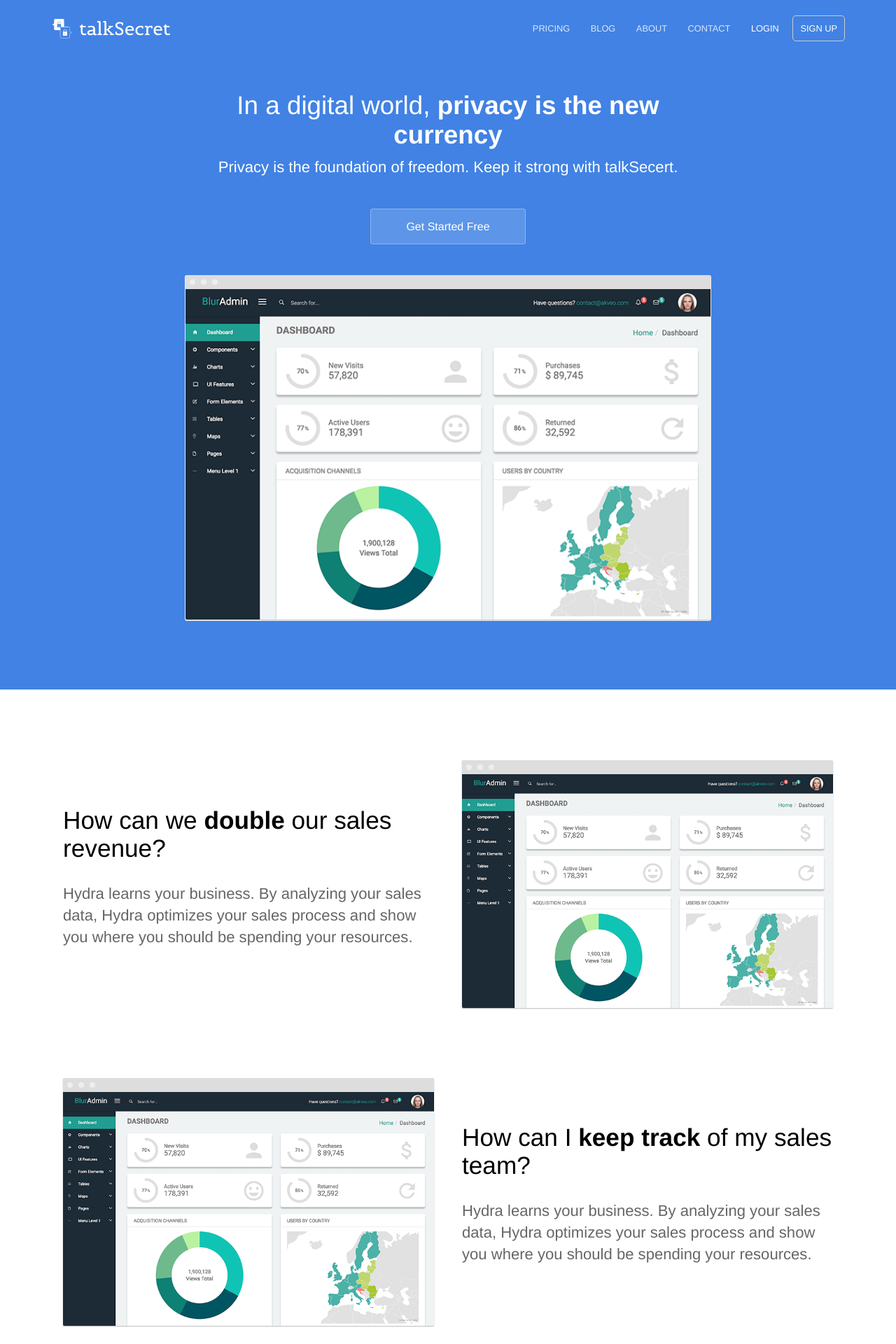
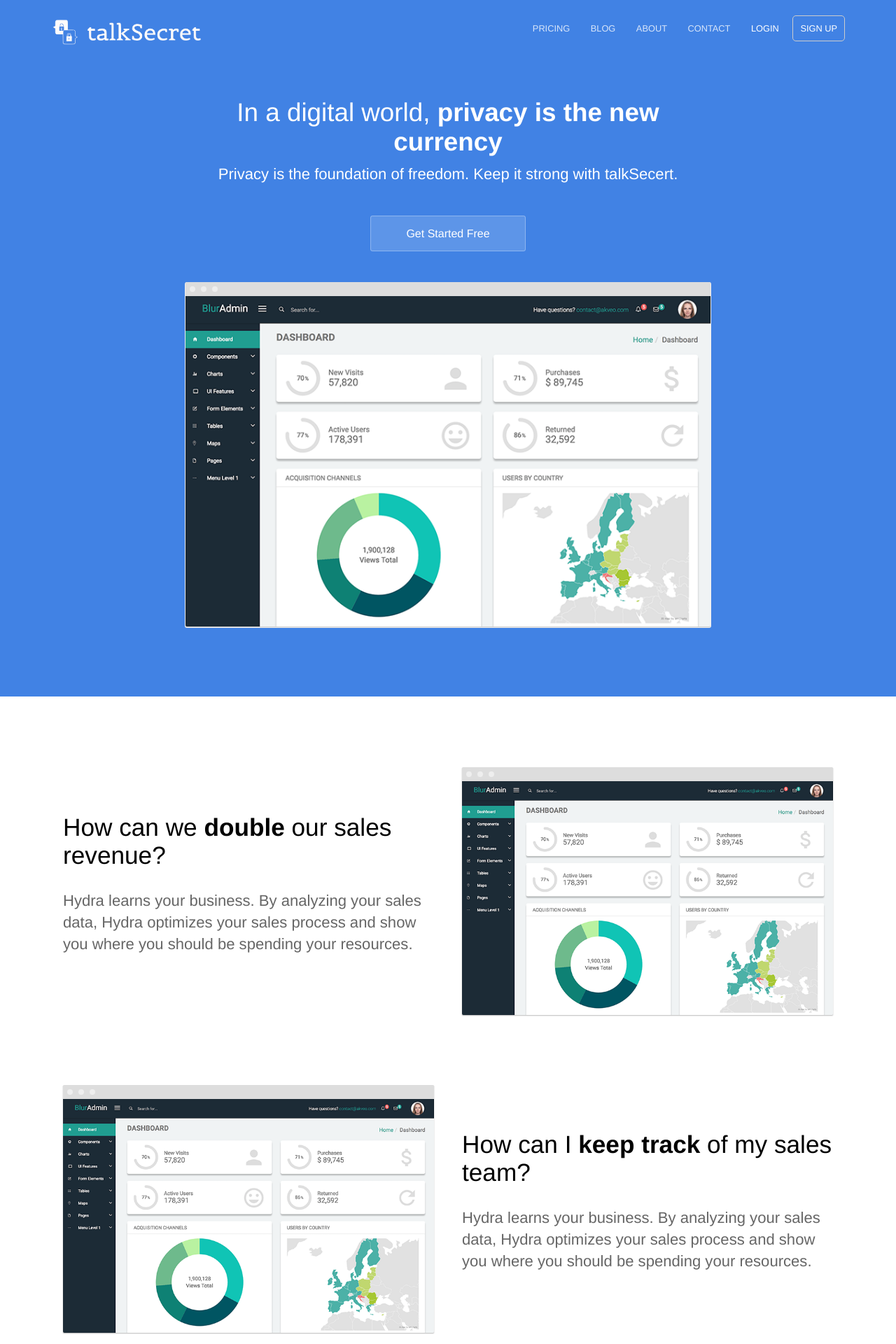
Before and after one commit to milinddeore/talkSecretAIWebsite, a Jekyll site: the page built from index.html, in a window 1280 px wide. Shown: the top 1920 px of the page at 70% size. Built offline with Jekyll 4.4.1, drawn with Linux system fonts in a browser that asks for light colours.

Commit message:
Update default.html

```diff
--- a/_layouts/default.html
+++ b/_layouts/default.html
@@ -23,7 +23,7 @@
 	<body>
 		<header>
 			<div class="container">
-				<div class="company-name"><a href="{{ site.baseurl }}/"><img src="{{ site.baseurl }}/images/white-logo.png" alt="talkSecret logo" width="200" height="40" /></a></div>
+				<div class="company-name"><a href="{{ site.baseurl }}/"><img src="{{ site.baseurl }}/images/white-logo.png" alt="talkSecret logo" width="300" height="50" /></a></div>
 				{% include navigation.html %}
 			</div>
 		</header>
```
